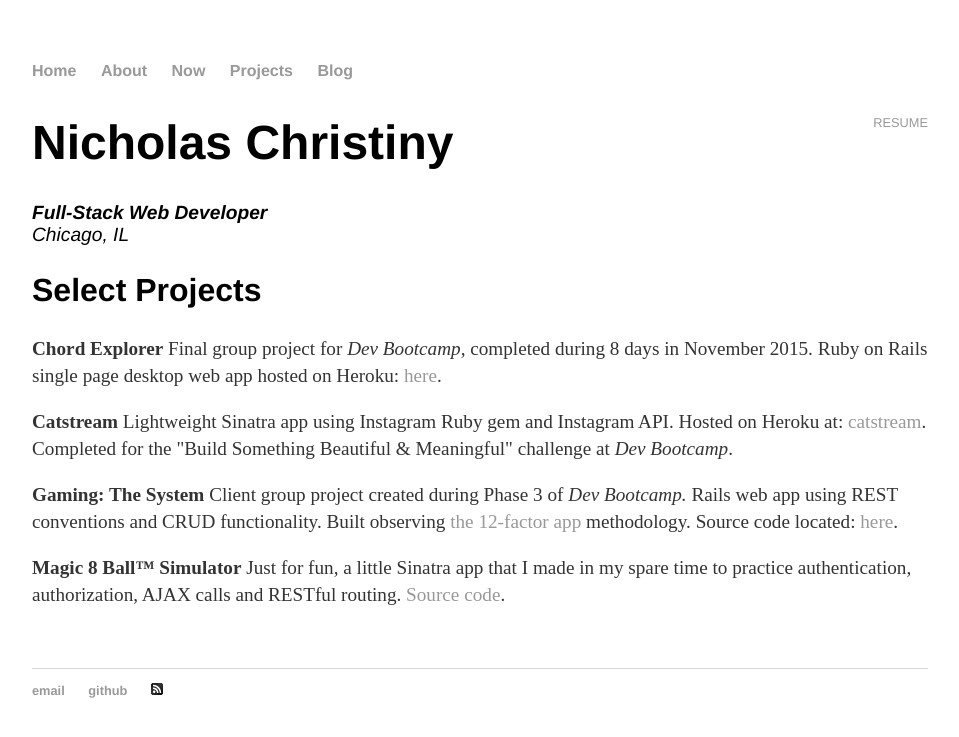
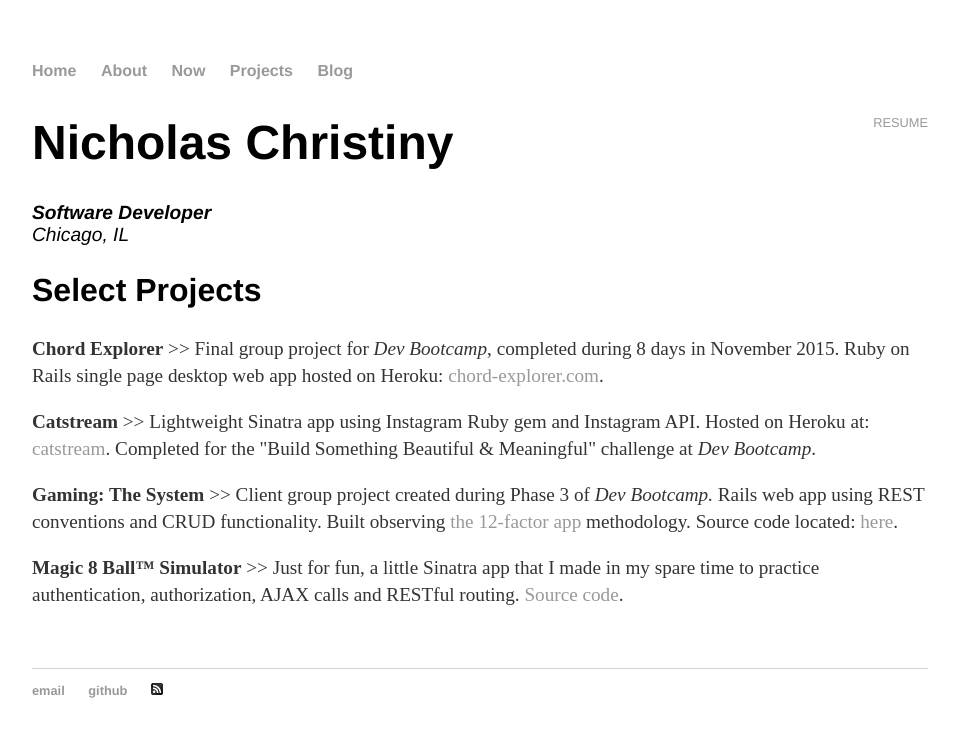
Before and after one commit to nchristiny/nchristiny.github.io, a Jekyll site: the page built from projects/index.html, in a window 1280 px wide. Shown: the top 737 px of the page, without its empty margins (160-1119 px from the left). Built offline with Jekyll 4.4.1, drawn with Linux system fonts in a browser that asks for light colours; Markdown is read by kramdown in place of the engine named in the settings.

Commit message:
Minor edits

```diff
--- a/projects/index.html
+++ b/projects/index.html
@@ -7,18 +7,18 @@
   <a href="https://resume.creddle.io/resume/i2pvc6ch7la" class="download" title="Resume" target="_blank">Resume</a>
   <h1>Nicholas Christiny</h1>
   <address>
-    <strong>Full-Stack Web Developer</strong><br>
+    <strong>Software Developer</strong><br>
     Chicago, IL<br>
   </address>
 
   <h2>Select Projects</h2>
 
-  <p><strong>Chord Explorer</strong> Final group project for <em>Dev Bootcamp</em>, completed during 8 days in November 2015. Ruby on Rails single page desktop web app hosted on Heroku: <a href="https://chord-explorer.herokuapp.com/">here</a>.</p>
+  <p><strong>Chord Explorer</strong> >> Final group project for <em>Dev Bootcamp</em>, completed during 8 days in November 2015. Ruby on Rails single page desktop web app hosted on Heroku: <a href="https://chord-explorer.com/">chord-explorer.com</a>.</p>
 
-  <p><strong>Catstream</strong> Lightweight Sinatra app using Instagram Ruby gem and Instagram API. Hosted on Heroku at: <a href="http://catstream.herokuapp.com">catstream</a>. Completed for the "Build Something Beautiful &amp; Meaningful" challenge at <em>Dev Bootcamp</em>.</p>
+  <p><strong>Catstream</strong> >> Lightweight Sinatra app using Instagram Ruby gem and Instagram API. Hosted on Heroku at: <a href="http://catstream.herokuapp.com">catstream</a>. Completed for the "Build Something Beautiful &amp; Meaningful" challenge at <em>Dev Bootcamp</em>.</p>
 
-  <p><strong>Gaming: The System</strong> Client group project created during Phase 3 of <em>Dev Bootcamp.</em> Rails web app using REST conventions and CRUD functionality. Built observing <a href="http://12factor.net/">the 12-factor app</a> methodology. Source code located: <a href="https://github.com/adierker/gaming-the-system">here</a>.</p>
+  <p><strong>Gaming: The System</strong> >> Client group project created during Phase 3 of <em>Dev Bootcamp.</em> Rails web app using REST conventions and CRUD functionality. Built observing <a href="http://12factor.net/">the 12-factor app</a> methodology. Source code located: <a href="https://github.com/adierker/gaming-the-system">here</a>.</p>
 
-  <p><strong>Magic 8 Ball™ Simulator</strong> Just for fun, a little Sinatra app that I made in my spare time to practice authentication, authorization, AJAX calls and RESTful routing. <a href="https://github.com/nchristiny/magic-ball">Source code</a>.</p>
+  <p><strong>Magic 8 Ball™ Simulator</strong> >> Just for fun, a little Sinatra app that I made in my spare time to practice authentication, authorization, AJAX calls and RESTful routing. <a href="https://github.com/nchristiny/magic-ball">Source code</a>.</p>
 
 </div>
```
